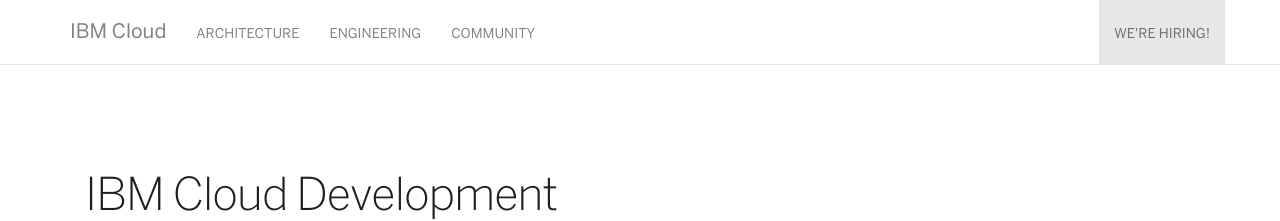
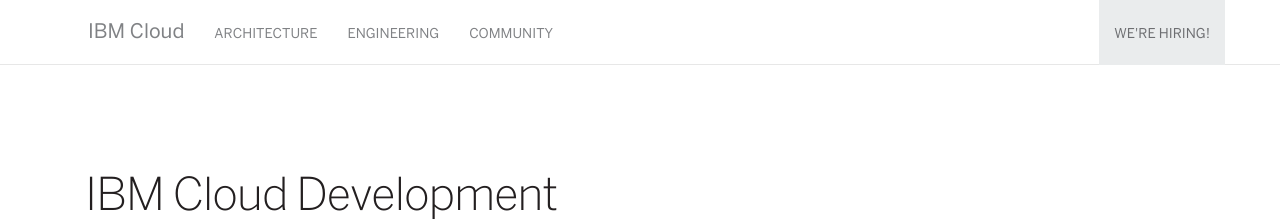
Before and after one commit to caleorourke/blue, a Jekyll site: the page built from index.html, in a window 1280 px wide. Shown: the top 221 px of the page. Built offline with Jekyll 4.4.1, drawn with Linux system fonts in a browser that asks for light colours.

Commit message:
design updates

```diff
--- a/assets/css/main.css
+++ b/assets/css/main.css
@@ -25,8 +25,8 @@
 body {
   width: 100%;
   font-size: 16px;
+  font-family: "Benton Sans", "Helvetica Neue", Helvetica, Arial, sans-serif;
   color: #231f20;
-  font-family: "Benton Sans", "Helvetica Neue", Helvetica, Arial, sans-serif;
 }
 
 p {
@@ -55,9 +55,15 @@
   color: #117dbb;
 }
 
-a:hover, a:focus, a:active, a.active {
+a:hover,
+a:focus,
+a:active {
   color: #117dbb;
   text-decoration: underline;
+}
+
+a.smooth {
+  height: 65px !important;
 }
 
 img {
@@ -74,17 +80,22 @@
   line-height: 32px;
 }
 
-li.active > a.smooth {
-  height: 65px !important;
-}
-
 @media(min-width: 768px) {
   .navbar {
     height: 65px;
     background-color: rgba(255,255,255,.97);
     -webkit-transition: background .4s ease-in-out;
-       -moz-transition: background .4s ease-in-out;
             transition: background .4s ease-in-out;
+  }
+
+  .navbar-default .navbar-nav > .active > a,
+  .navbar-default .navbar-nav > .active > a:hover,
+  .navbar-default .navbar-nav > .active > a:focus {
+    background-color: #eaeced;
+  }
+
+  .container > .navbar-header {
+    margin-left: 18px;
   }
 
   .nav-collapse-top {
@@ -121,14 +132,22 @@
   margin-bottom: 35px;
 }
 
-.banner, .architecture, .engineering, .community, .jobs {
+.architecture,
+.banner,
+.community,
+.engineering,
+.jobs {
   min-height: 100%;
   padding-top: 50px;
   padding-bottom: 0;
 }
 
 @media(min-width: 992px) {
-  .hero, .architecture, .engineering, .community, .jobs {
+  .architecture,
+  .community,
+  .engineering,
+  .hero,
+  .jobs {
     padding-bottom: 80px;
   }
 }
```
